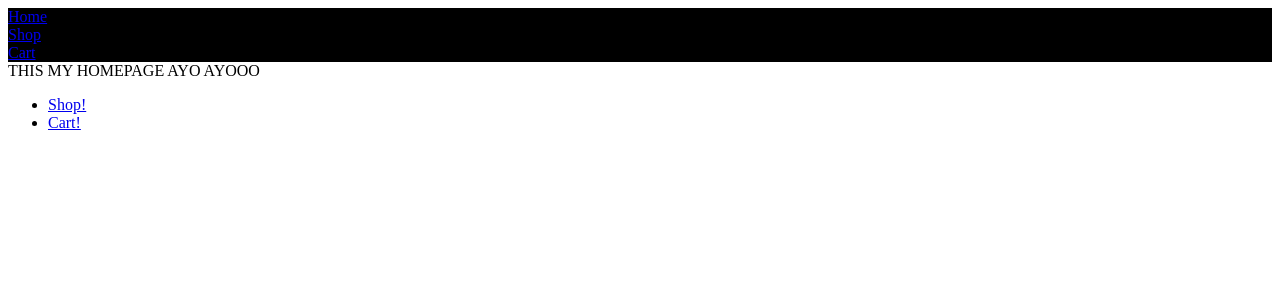
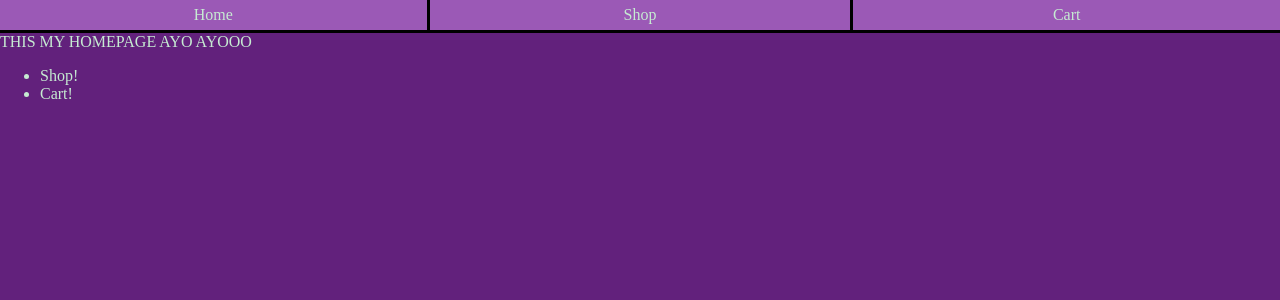
Before and after one commit to FlagonDragon/shopping-cart, a React (Vite) app: page /store/home in a window 1280 px wide. Shown: the top 300 px of the page. Built offline with nearby package versions, Linux system fonts and the light colour scheme.

Commit message:
add basic body styling and header styling

```diff
--- a/src/components/Header.jsx
+++ b/src/components/Header.jsx
@@ -8,7 +8,7 @@ function Header() {
             <nav><div>
                 <Link to="/store/home">Home</Link>
             </div></nav>
-            <nav><div>
+            <nav><div className={classes.middleDiv}>
                 <Link to="/store/shop">Shop</Link>
             </div></nav>
             <nav><div>
--- a/src/main.jsx
+++ b/src/main.jsx
@@ -2,6 +2,7 @@ import { StrictMode } from 'react'
 import { createRoot } from 'react-dom/client'
 import { createBrowserRouter, RouterProvider } from "react-router";
 // import './index.css'
+import './styles.css'
 import routes from "./routes";
 
 const router = createBrowserRouter(routes);
--- /dev/null
+++ b/src/styles.css
@@ -0,0 +1,10 @@
+body {
+    margin: 0px;
+    background-color: #62217c;
+    color: #c6ebd2;
+}
+
+:root a {
+    color: #c6ebd2;
+    text-decoration: none;
+}
--- a/src/styles/Header.module.css
+++ b/src/styles/Header.module.css
@@ -1,4 +1,18 @@
 .container {
-    background-color: black;
-    color: red;
+    display: grid;
+    grid-template-columns: 1fr 1fr 1fr;
+    background-color: #9b59b6;
 }
+
+.container div {
+    display: flex;
+    align-items: center;
+    justify-content: center;
+    height: 30px;
+    border-bottom: 3px solid black;
+}
+
+.middleDiv {
+    border-left: 3px solid black;
+    border-right: 3px solid black;
+}
```
